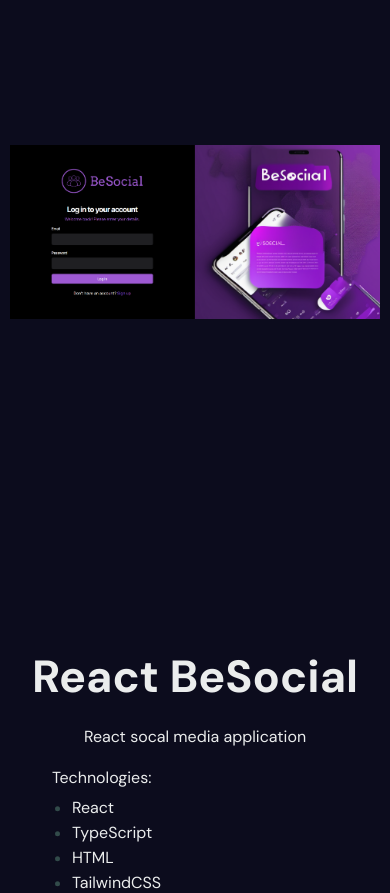
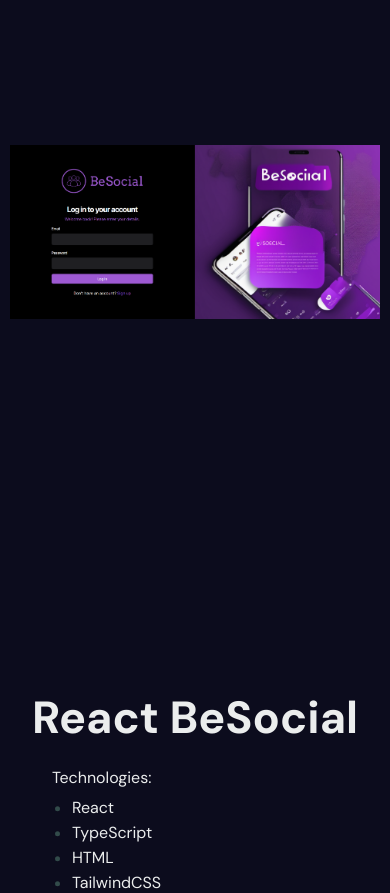
Before and after one commit to ilianchik/portfolioNew, a React (Vite) app: page / in a window 390 px wide. Shown: the part 4180-5073 px from the top of the page. Built offline with nearby package versions, Linux system fonts and the light colour scheme.

Commit message:
safari test

```diff
--- a/src/app.scss
+++ b/src/app.scss
@@ -3,6 +3,7 @@ html {
   scroll-behavior: smooth;
   @media (max-width: 738px) {
     scroll-behavior: auto;
+    scroll-snap-type: none;
   }
 }
 * {
--- a/src/components/portfolio/portfolio.scss
+++ b/src/components/portfolio/portfolio.scss
@@ -2,7 +2,7 @@
 .portfolio {
   position: relative;
   .progress {
-    z-index: 2;
+    z-index: 0;
     position: sticky;
     top: 0;
     left: 0;
@@ -81,7 +81,7 @@
         flex: 1;
         height: 50%;
         @include mobile {
-          z-index: 2;
+          z-index: 0;
         }
         img {
           width: 100%;
@@ -118,8 +118,7 @@
         p {
           font-size: 20px;
           @include mobile {
-            text-align: center;
-            font-size: 16px;
+            display: none;
           }
         }
         ul {
```
